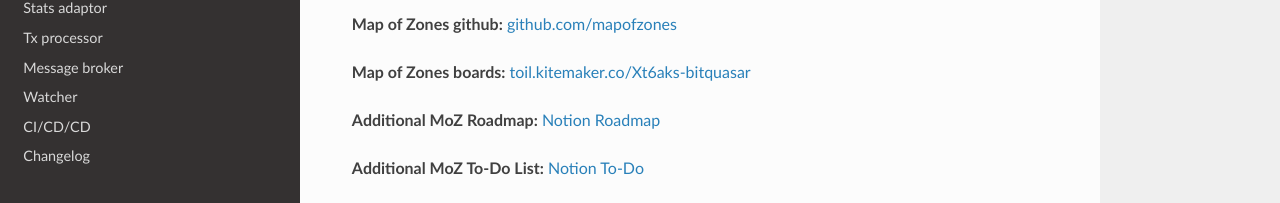
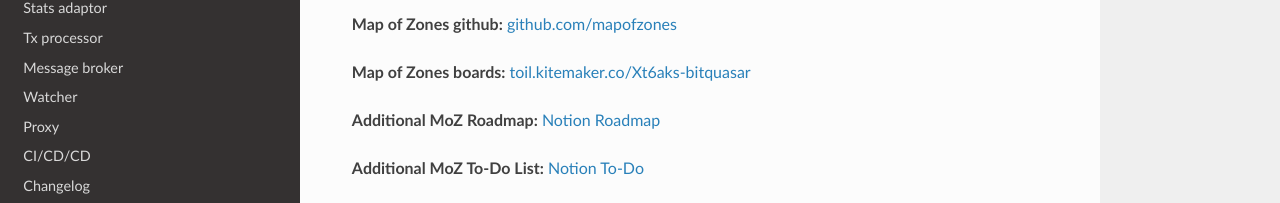
Before and after one commit to mapofzones/docs, an MkDocs documentation site: the page built from docs/index.md, in a window 1280 px wide. Shown: the part 291-494 px from the top of the page. Built offline with MkDocs 1.6.1, drawn with Linux system fonts in a browser that asks for light colours; nearby versions of some CDN libraries; grey boxes are pictures that could not be loaded.

Commit message:
Add proxy to mkdocs.yml

```diff
--- a/mkdocs.yml
+++ b/mkdocs.yml
@@ -10,6 +10,7 @@
     - Tx processor: processor.md
     - Message broker: broker.md
     - Watcher: watcher.md
+    - Proxy: proxy.md
     - CI/CD/CD: ci&cd&cd.md
     - Changelog: changelog.md
 theme: readthedocs
```
